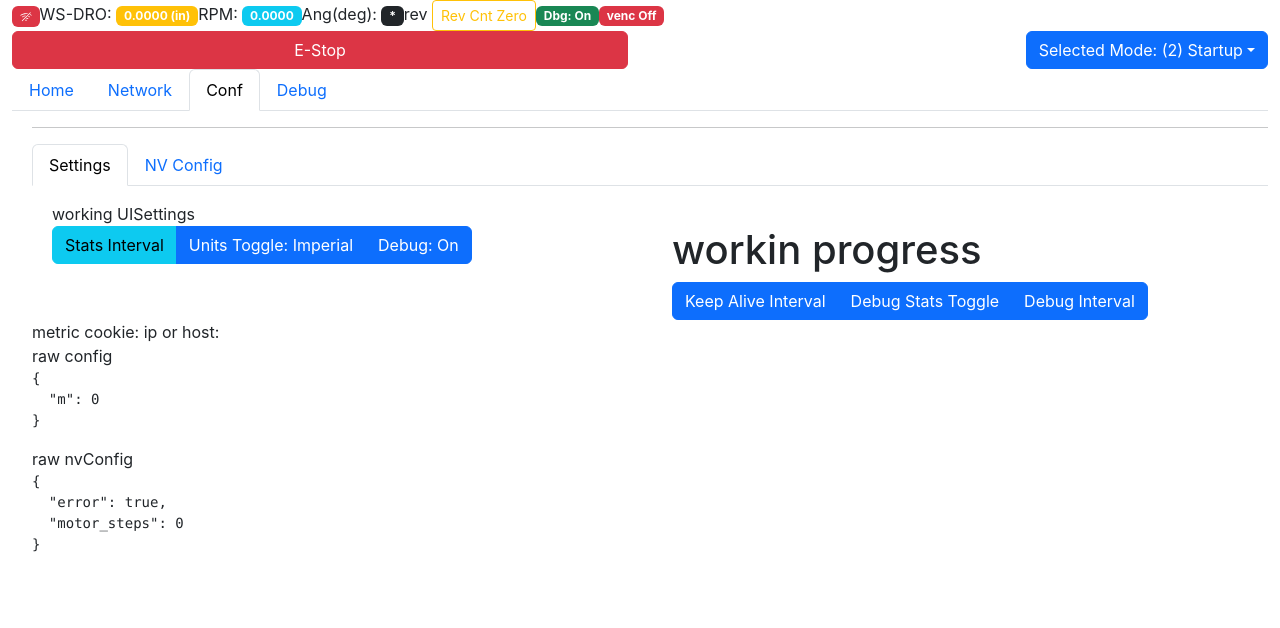
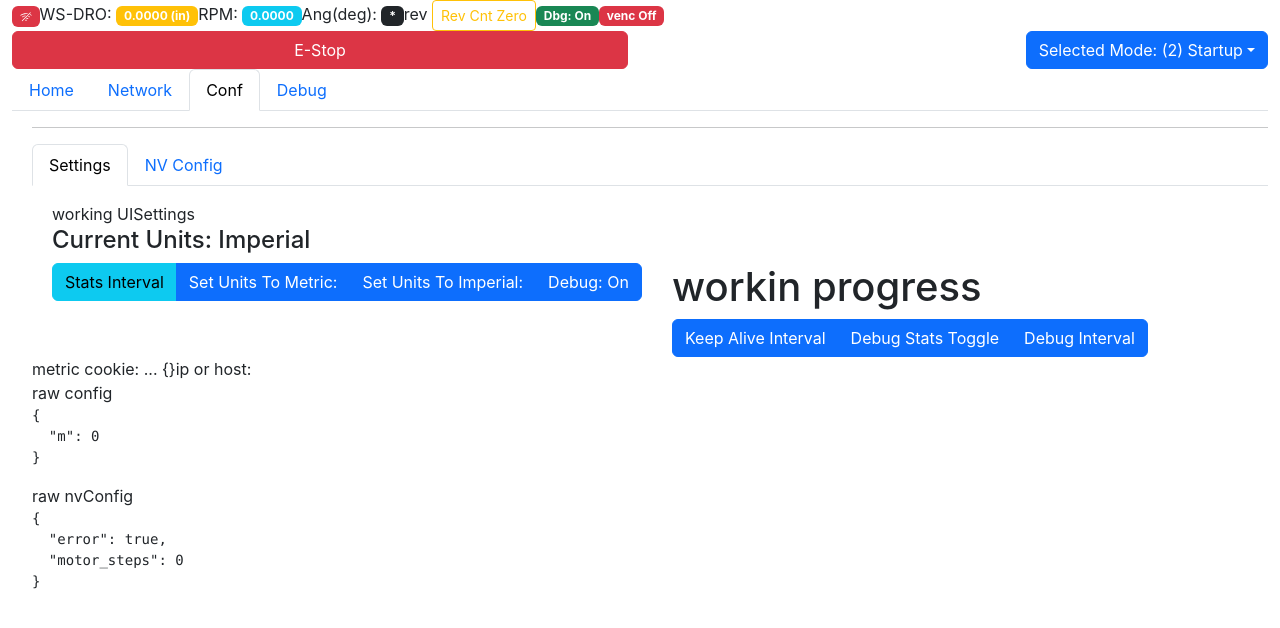
Before and after one commit to jschoch/espELSfrontend, a React (Create React App) app: page / in a window 1280 px wide. Both pictures are taken after a click on the tab "Conf". Shown: the top 628 px of the page. Built offline with nearby package versions, Linux system fonts and the light colour scheme.

Commit message:
made unit changes easier and changed string to bool for cookie sucks

```diff
--- a/src/App.js
+++ b/src/App.js
@@ -206,13 +206,18 @@ export default function App() {
           console.log("no ip in url");
 
 
-          console.log("cookies",cookies);
+
           if(cookies.ip_or_hostname != default_ip || cookies.ip_or_hostname != undefined){
             set_ws_url("ws://"+cookies.ip_or_hostname+"/els");
           }else{
             console.log("using default url",ws_url,cookies.ip_or_hostname);
           }
     }
+    console.log("cookies",cookies);
+    set_state({
+      ...state,
+      metric: cookies.metric
+    })
 
   }, []);
 
--- a/src/Bounce.js
+++ b/src/Bounce.js
@@ -31,7 +31,7 @@ export default function Bounce({ state, machineConfig,set_machineConfig,nvConfig
     c.dwell = parseInt(dwellRef.current.value);
     //c.dwell = dwell
     c.feeding_ccw = true;
-    if(state.metric != "true"){
+    if(state.metric != true){
       c.rapid = inToMM(rapidPitchRef.current.value);
       c.pitch = inToMM(movePitchRef.current.value);
     }
@@ -60,7 +60,7 @@ export default function Bounce({ state, machineConfig,set_machineConfig,nvConfig
                   ref={distanceRef}
                 />
                 <InputGroup.Text id="notsure">
-                  {state.metric == "true" ? "(mm)" : "(in)"}
+                  {state.metric == true ? "(mm)" : "(in)"}
                   Move Distance</InputGroup.Text>
               </InputGroup>
             </Col>
--- a/src/MoveSyncUI.js
+++ b/src/MoveSyncUI.js
@@ -50,7 +50,7 @@ export default function MoveSyncUI({ state, machineConfig, set_machineConfig, nv
 
         c.movePitch = parseFloat(movePitchRef.current.value);
         c.rapidPitch = parseFloat(rapidPitchRef.current.value)
-        if (state.metric != "true") {
+        if (state.metric != true) {
             c.movePitch = inToMM(c.movePitch);
             c.rapidPitch = inToMM(c.rapidPitch);
         }
@@ -71,7 +71,7 @@ export default function MoveSyncUI({ state, machineConfig, set_machineConfig, nv
         c.rapidPitch = parseFloat(rapidPitchRef.current.value)
         c.movePitch = parseFloat(movePitchRef.current.value)
         // TODO: do we need to ensure this is positive?
-        if (state.metric != "true") {
+        if (state.metric != true) {
             c.movePitch = inToMM(c.movePitch);
             c.rapidPitch = inToMM(c.rapidPitch);
         }
--- a/src/ShowMoveOptions.js
+++ b/src/ShowMoveOptions.js
@@ -62,7 +62,7 @@ export default function ShowMoveOptions({ state, moveConfig, set_moveConfig, nvC
     c.startSync = false;
     //c.movePitch = parseFloat(movePitchRef.current.value);
     //c.rapidPitch = parseFloat(rapidPitchRef.current.value)
-    if (state.metric != "true") {
+    if (state.metric != true) {
       c.movePitch = inToMM(c.movePitch);
       c.rapidPitch = inToMM(c.rapidPitch);
     }
@@ -120,7 +120,7 @@ export default function ShowMoveOptions({ state, moveConfig, set_moveConfig, nvC
       accel: accelRef.current.value,
       f: true
     };
-    if (state.metric != "true") {
+    if (state.metric != true) {
       c.rapidPitch = inToMM(rp);
       c.pitchPitch = inToMM(p);
     }
--- a/src/configUI.js
+++ b/src/configUI.js
@@ -37,6 +37,9 @@ export default function ConfigUI({ state, set_state, set_sse_source,machineConfi
             <Tabs defaultActiveKey="UIsettings" id="configtabs" className="mb-3">
                 <Tab eventKey="UIsettings" title="Settings">
                     working UISettings
+                    <h4>
+                        Current Units: {state.metric == true ? "Metric" : "Imperial"}
+                        </h4>
                     <Row>
                         <Col>
                             <ButtonGroup>
@@ -50,21 +53,26 @@ export default function ConfigUI({ state, set_state, set_sse_source,machineConfi
 
                                 <Button onClick={(e) => {
                                     e.preventDefault();
-                                    var m_string = "true";
-                                    if (state.metric == "true") {
-                                        m_string = "false"
-                                    }
                                     set_state({
                                         ...state,
-                                        metric: m_string
+                                        metric: true
                                     });
 
-                                    state.metric == "true" ? setCookie("metric","false") : setCookie("metric","true")
+                                    state.metric == true ? setCookie("metric","false") : setCookie("metric","true")
 
                                 }
                                 }>
 
-                                    Units Toggle: {state.metric == "true" ? "Metric" : "Imperial"}
+                                    Set Units To Metric:
+                                </Button>
+                                <Button onClick={(e) => {
+                                    set_state({
+                                        ...state,
+                                        metric: false
+                                    })
+                                }}
+                                >
+                                    Set Units To Imperial:
                                 </Button>
                                 <Button>
                                     Debug: {state.dbg ? "On" : "Off"}
@@ -99,7 +107,10 @@ export default function ConfigUI({ state, set_state, set_sse_source,machineConfi
             </Tabs>
             {state.dbg &&
                 <div>
-                    <span> metric cookie: {cookies ? cookies.metric : "Null"} ip or host: {cookies ?cookies.ip_or_hostname : "null"} </span>
+                    <span>
+                        metric cookie: {JSON.stringify(cookies.metric)} ... { cookies.metric} {JSON.stringify(cookies)}
+                        ip or host: {cookies ?cookies.ip_or_hostname : "null"}
+                    </span>
                     <div>raw config<pre>{JSON.stringify(machineConfig, null, 2)}</pre></div>
                     <div>raw nvConfig<pre>{JSON.stringify(nvConfig, null, 2)}</pre></div>
                 </div>
--- a/src/util.js
+++ b/src/util.js
@@ -17,7 +17,7 @@ export function send(cmd) {
 
 export function distanceToSteps(state,nvConfig,distance) {
     var r = 0;
-    if (state.metric == "true") {
+    if (state.metric == true) {
        r = distance * stepsPerMM(nvConfig);
     } else {
         r = distance * stepsPerIn(nvConfig);
@@ -36,7 +36,7 @@ export function distanceToSteps(state,nvConfig,distance) {
 }
 
 export function mmOrImp(state){
-    if(state.metric == "true"){
+    if(state.metric == true){
         return "(mm)";
     }else{
         return "(in)";
@@ -74,7 +74,7 @@ export function stepsToDistance(state,nvConfig, steps) {
         return 0;
     }
 
-    if (state.metric == "true") {
+    if (state.metric == true) {
         r = steps / stepsPerMM(nvConfig);
         //console.log("stepstoDistance" ,stepsPerMM,r);
     }else{
@@ -94,7 +94,7 @@ export function stepsToDistance(state,nvConfig, steps) {
 
 
 export function viewPitch(state,pitch){
-    if(state.metric == "true"){
+    if(state.metric == true){
         return pitch;
     }else{
         return mmToIn(pitch);
```
